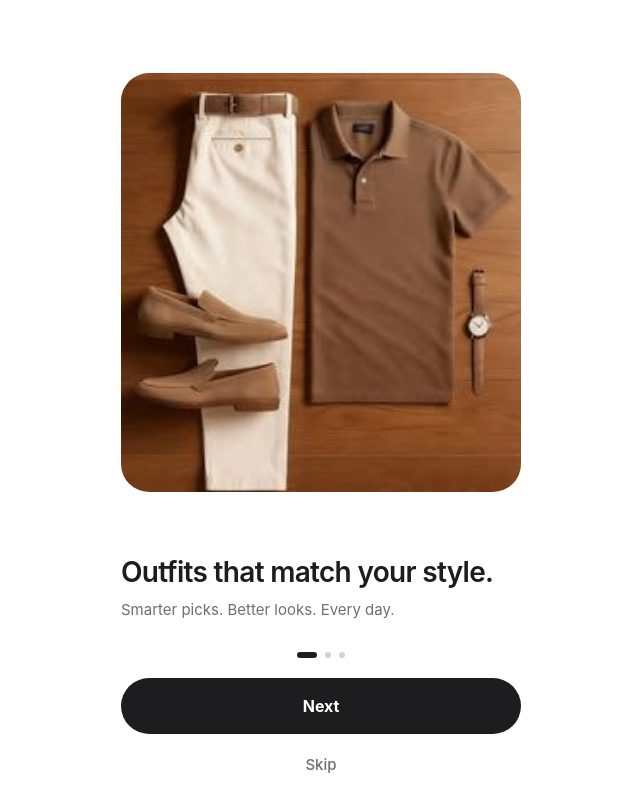
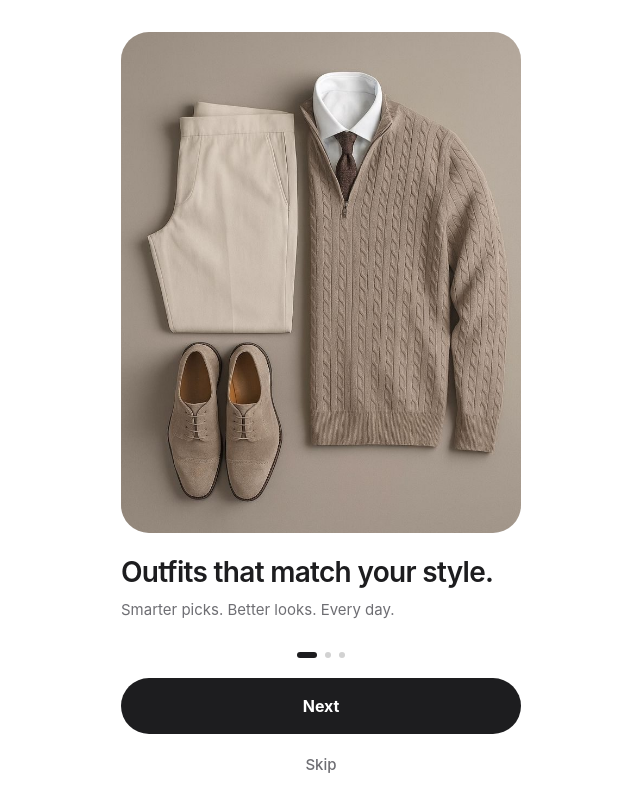
Before and after one commit to profadeps2-arch/crowned, a Next.js app: page / in a window 1280 px wide. Shown: the whole page, without its empty margins (319-959 px from the left). Built offline with nearby package versions, Linux system fonts and the light colour scheme; no server answers.

Commit message:
Onboarding slide 1: sharper flat lay photo
Co-Authored-By: Claude Sonnet 5.5 <noreply@anthropic.com>
Claude-Session: https://claude.ai/code/session_01BFAXR7dPxDUUdEk9pPnMG8

```diff
--- a/app/components/Onboarding.tsx
+++ b/app/components/Onboarding.tsx
@@ -17,13 +17,10 @@ function Frame({ children }: { children: React.ReactNode }) {
 }
 
 function SlideOne() {
-  // This photo is small, so it is shown whole at its own shape rather than stretched to fill.
   return (
-    <div className="flex w-full items-center justify-center">
-      <div className="relative aspect-[235/246] w-full overflow-hidden rounded-[28px] bg-sand">
-        <Photo src="/photos/flatlay-polo.jpg" pos="50% 50%" />
-      </div>
-    </div>
+    <Frame>
+      <Photo src="/photos/flatlay-knit.jpg" pos="50% 50%" />
+    </Frame>
   );
 }
 
```
Also changed, not shown: public/photos/flatlay-knit.jpg (added), public/photos/flatlay-polo.jpg (deleted).
